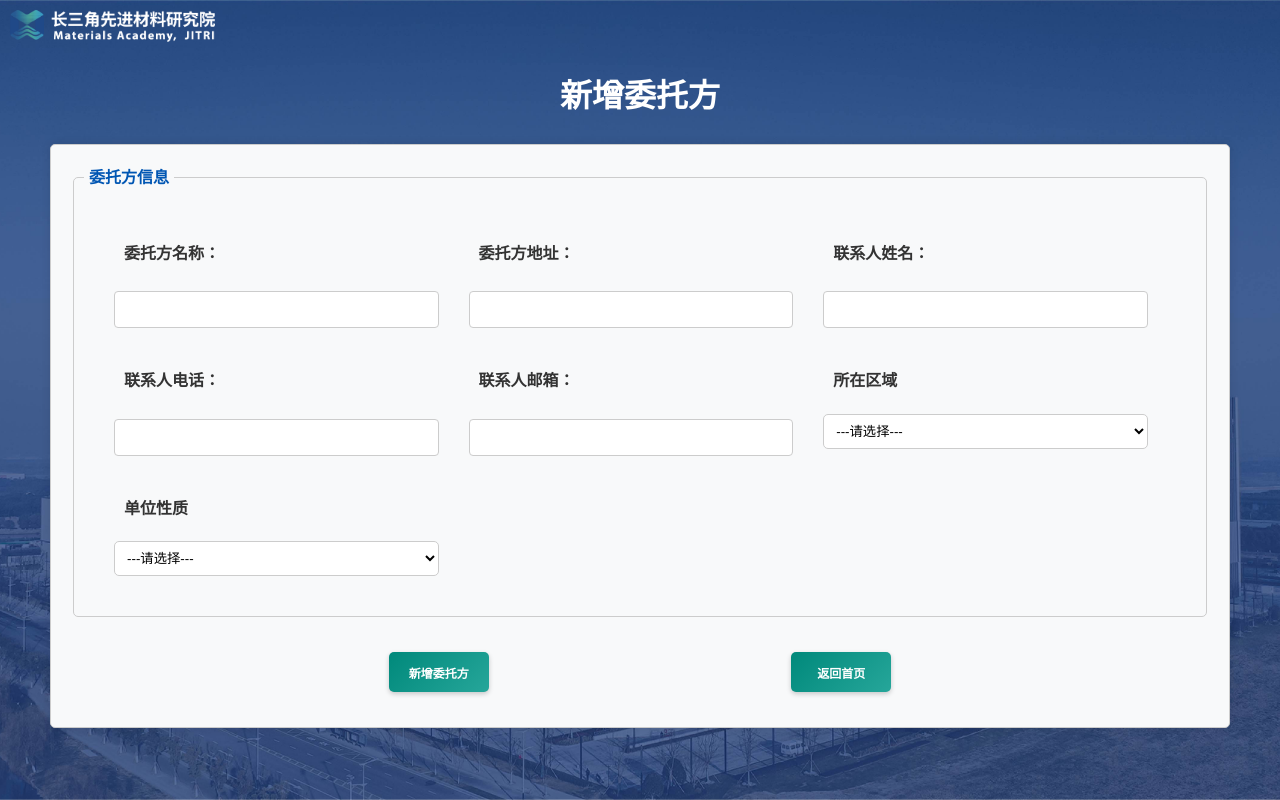
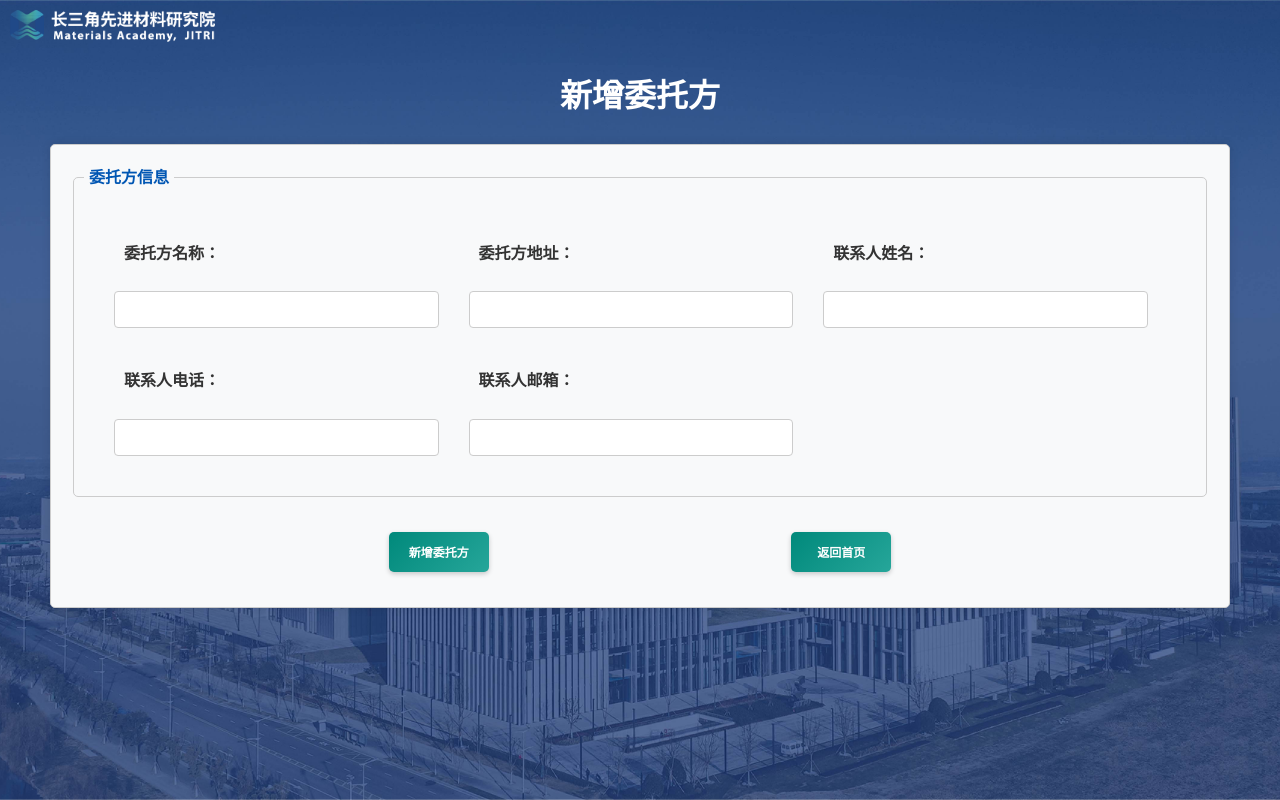
Before and after one commit to KyrieXu-bot/JITRIApplication, a React (Create React App) app in the folder my-app/: page /customer in a window 1280 px wide. Built offline with nearby package versions, Linux system fonts and the light colour scheme.

Commit message:
委托方字段删除

```diff
--- a/my-app/src/pages/CustomerPage.js
+++ b/my-app/src/pages/CustomerPage.js
@@ -10,29 +10,12 @@ function CustomerPage() {
         contact_name: '',
         contact_phone_num: '',
         contact_email: '',
-        area: '',
-        organization: ''
     });
     const [showModal, setShowModal] = useState(false);
     const [errorMessage, setErrorMessage] = useState('');
     const navigate = useNavigate();
     const [responseMessage, setResponseMessage] = useState('');
 
-    const areas = ['上海', '省内', '省外', '苏州', '相城'];
-    const organizations = ['高校', '集萃体系', '企业', '研究所']
-    const handleAreaChange = (index, value) => {
-        setFormData(prevState => ({
-            ...prevState,
-            area: value,
-        }));
-    };
-
-    const handleOrgChange = (index, value) => {
-        setFormData(prevState => ({
-            ...prevState,
-            organization: value,
-        }));
-    };
     const handleChange = (e) => {
         const { name, value } = e.target;
         setFormData({
@@ -78,8 +61,6 @@ function CustomerPage() {
                     contact_name: '',
                     contact_phone_num: '',
                     contact_email: '',
-                    area: '',
-                    organization: ''
                 });
             }
         } catch (error) {
@@ -159,34 +140,6 @@ function CustomerPage() {
                                 onChange={handleChange}
                             />
                         </div>
-                        <div className="form-group">
-                            <label htmlFor="area">所在区域</label>
-                            <select
-                                value={formData.area || ""}
-                                onChange={e => handleAreaChange(0, e.target.value)}
-                                className='area-select'
-                                required
-                            >
-                                <option value="" disabled>---请选择---</option>
-                                {areas.map((area, idx) => (
-                                    <option key={idx} value={area}>{area}</option>
-                                ))}
-                            </select>
-                        </div>
-                        <div className="form-group">
-                            <label htmlFor="organization">单位性质</label>
-                            <select
-                                value={formData.organization || ""}
-                                onChange={e => handleOrgChange(0, e.target.value)}
-                                className='area-select'
-                                required
-                            >
-                                <option value="" disabled>---请选择---</option>
-                                {organizations.map((organization, idx) => (
-                                    <option key={idx} value={organization}>{organization}</option>
-                                ))}
-                            </select>
-                        </div>
                     </div>
 
 
```
Also changed, not shown: 1 other file (tests, documents, lock files or other folders).
